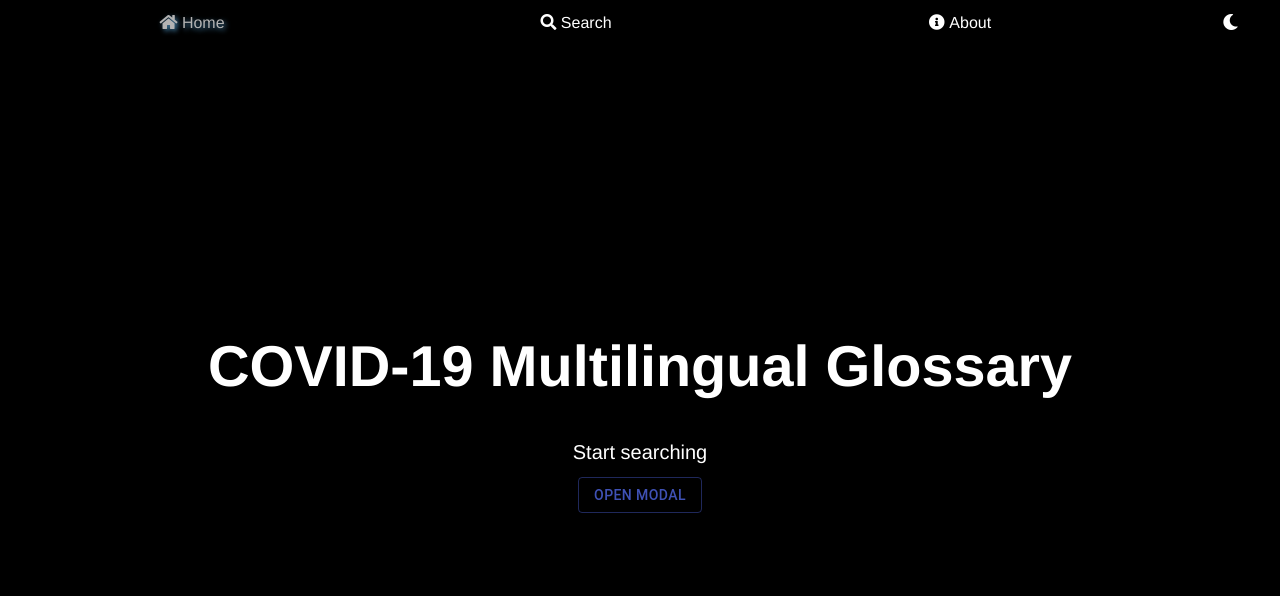
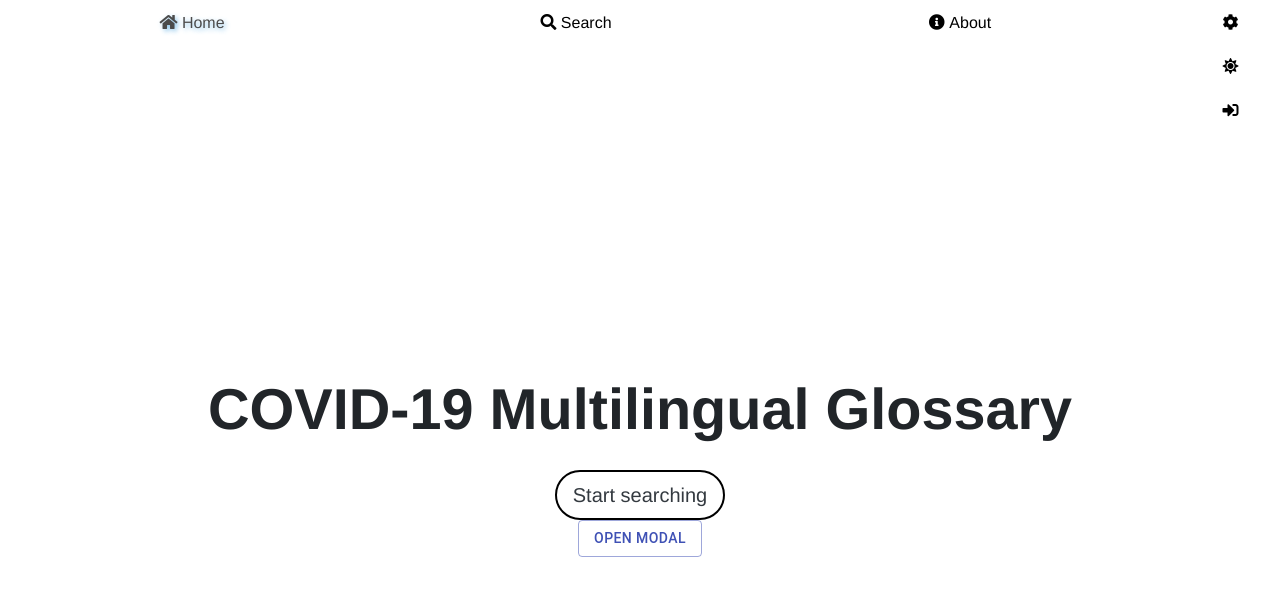
Before and after one commit to UoaWDCC/wdcc-cmlg-frontend, a React (Create React App) app: page / in a window 1280 px wide. Both pictures are taken after a click on the item 1230 px from the left and 22 px from the top of the page. Shown: the top 596 px of the page. Built offline with nearby package versions, Linux system fonts and the light colour scheme.

Commit message:
put darkmode icon and log in icon to cog icon

```diff
--- a/src/components/HeaderBar.js
+++ b/src/components/HeaderBar.js
@@ -8,11 +8,13 @@
         super(props);
         this.state = {
             BarOpen : window.innerWidth > 600,
+            SettingOpen : false
         }
         this.handleBarToggleClick = this.handleBarToggleClick.bind( this )
         this.updateBarOpen = this.updateBarOpen.bind( this )
         this.handleDarkMode = this.handleDarkModeChanged.bind( this )
         this.handleClickOutside = this.handleClickOutside.bind( this )
+        this.handleSetting = this.handleSetting.bind( this )
     }
 
     handleBarToggleClick() {
@@ -43,6 +45,7 @@
         }
     }
 
+
     // Add event listener
     componentDidMount() {
         window.addEventListener( "resize", this.updateBarOpen );
@@ -54,10 +57,15 @@
     }
 
 
-    handleDarkModeChanged(){
+    handleDarkModeChanged() {
         this.props.callbackParent(this.state.darkMode);
     }
 
+    handleSetting() {
+        this.setState( {
+            SettingOpen : !this.state.SettingOpen
+        } );
+    }
 
     render() {
 
@@ -81,17 +89,30 @@
             </div>
         );
 
+        const settingOptions = (
+            <div className="settingCard">
+                <li id="darkMode" onClick={ this.handleDarkMode } >
+                    <i className={ ` fas ${ this.props.darkMode ? "dark-mode-icon fa-moon" : "fa-sun" } ` } />
+                </li>
+                <NavLink activeStyle={{ textShadow: "2px 2px 5px #5DADE2" }} to="/login">
+                    <li id="login">
+                        <i class={ ` fas fa-sign-in-alt ${ this.props.darkMode ? "dark-mode-icon" : ""} `}></i>
+                    </li>
+                </NavLink>
+            </div>
+        )
+
         return (
             <nav className={ this.props.darkMode ? "dark-mode-Headerbar" : "" }>
                 <ul>
                     <li id="bar" ref={ node => this.node = node } onClick={ this.handleBarToggleClick }>
                         <i className= { ` fas fa-bars ${ this.props.darkMode ? "dark-mode-icon" : "" } ` } />
                     </li>
-
-                    <li id="darkMode" onClick={ this.handleDarkMode } >
-                        <i className={ ` fas ${ this.props.darkMode ? "dark-mode-icon fa-moon" : "fa-sun" } ` }/>
+                    <li id="setting"  onClick={ this.handleSetting } >
+                        <i className={ ` fas fa-cog ${ this.props.darkMode ? "dark-mode-icon" : "" } ` } />
                     </li>
                     { this.state.BarOpen && items }
+                    { this.state.SettingOpen && settingOptions}
                 </ul>
             </nav>
 
--- a/src/css/HeaderBar.css
+++ b/src/css/HeaderBar.css
@@ -23,10 +23,24 @@
     font-weight: normal;
 }
 
-#darkMode{
+#setting{
     float: right;
     margin-right: 2%;
     cursor:pointer
+}
+
+.settingCard{
+    float: right;
+    margin-right: 2%;
+    cursor:pointer
+    /* width: 3rem;
+    padding-left: 10px;
+    padding-bottom:10px;
+    position: fixed;
+    right: 30px;
+    top: 30px;
+    z-index: 1000;
+    flex-direction: column; */
 }
 
 #bar {
@@ -44,6 +58,19 @@
         float: left;
         display: block;
     }
+    .settingCard{
+        margin-top: 10%;
+        position: fixed;
+        right: 0%;
+        /* width: 3.8rem;
+        padding-left: 10px;
+        padding-bottom:10px;
+        position: fixed;
+        right: 5px;
+        top: 35px;
+        z-index: 1000;
+        flex-direction: column; */
+    }
 }
 
 
```
